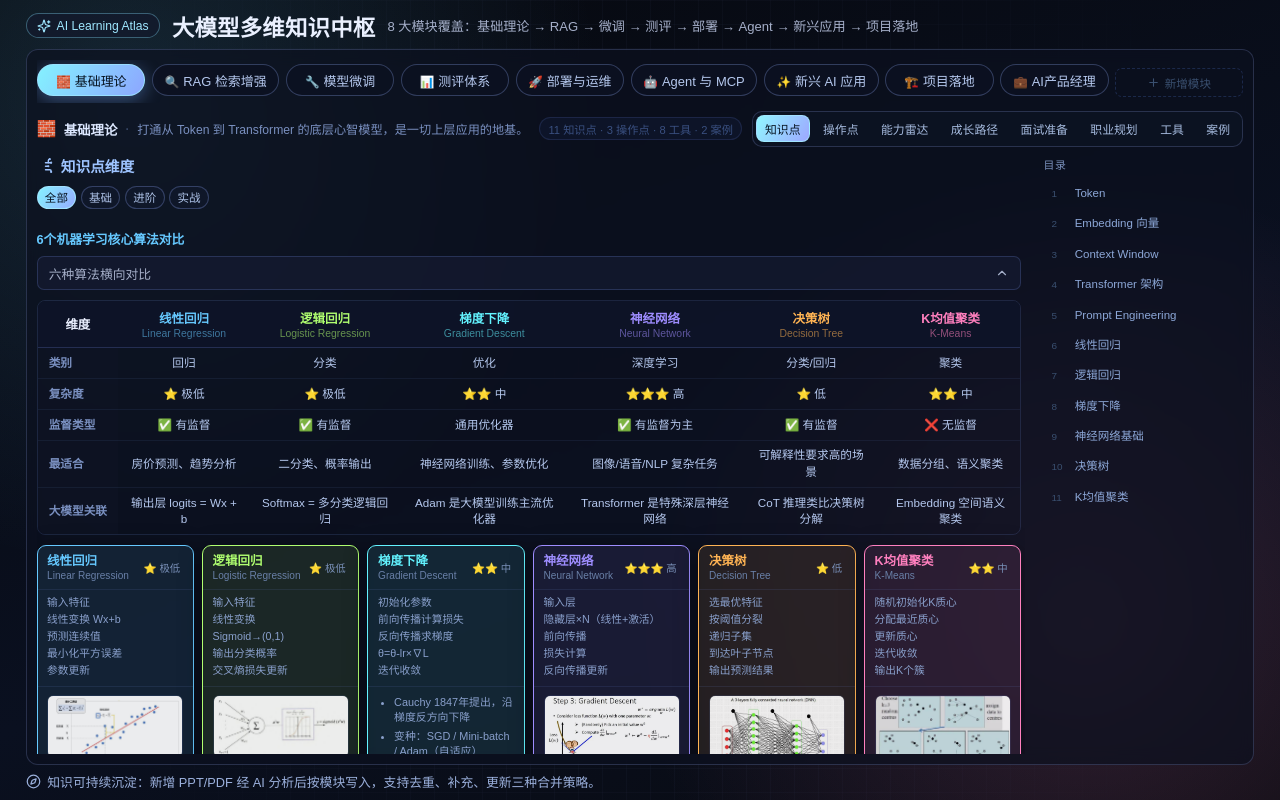
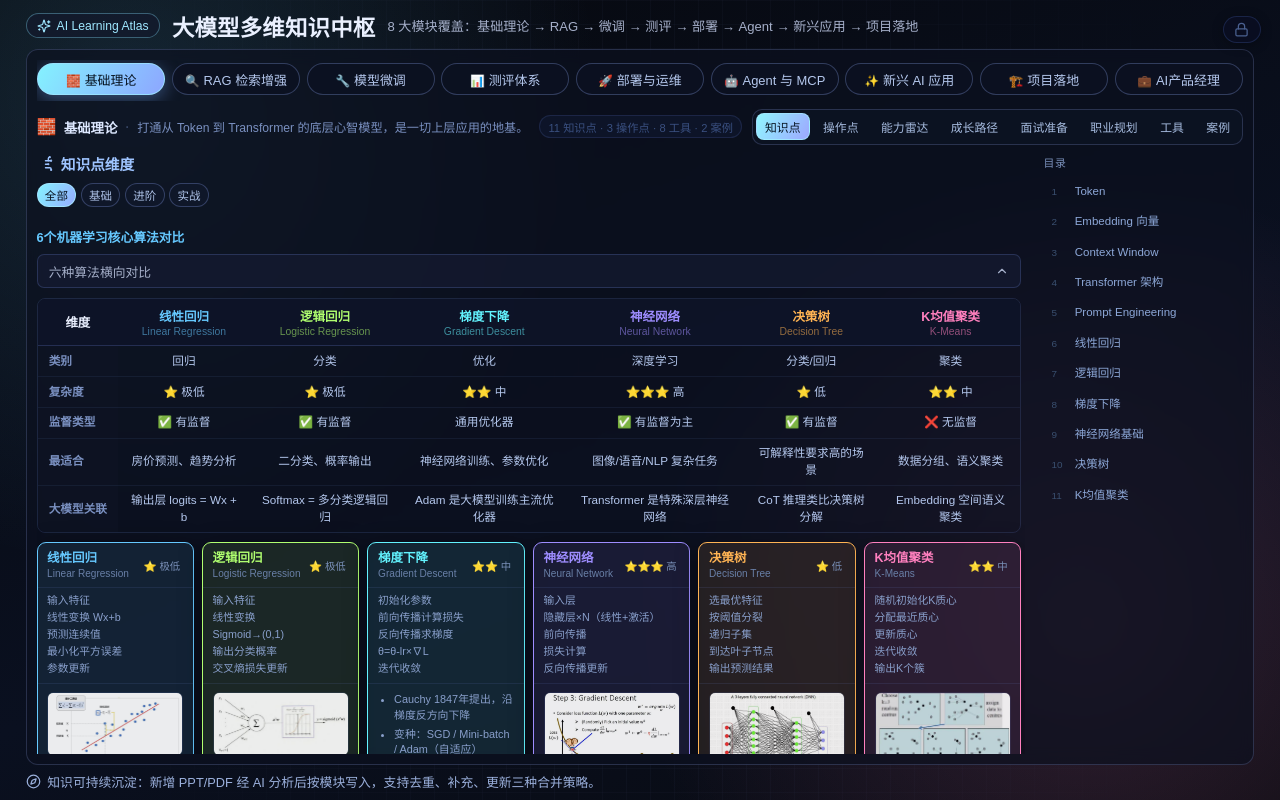
Before and after one commit to kindred-react/aishow, a Next.js app: page / in a window 1280 px wide. Built offline with nearby package versions, Linux system fonts and the light colour scheme.

Commit message:
feat: implement edit mode functionality in KnowledgeBoard with password protection; add edit mode lock button and error handling for note input; enhance globals.css with new styles for edit mode components.

```diff
--- a/src/app/globals.css
+++ b/src/app/globals.css
@@ -2479,3 +2479,43 @@ body {
     rgba(8, 12, 30, 0) 100%
   );
 }
+
+/* ── Edit mode lock button (fixed top-right) ── */
+.edit-mode-lock-btn {
+  position: fixed;
+  top: 1rem;
+  right: 1.2rem;
+  z-index: 200;
+  appearance: none;
+  background: rgba(10, 15, 35, 0.85);
+  border: 1px solid rgba(50, 70, 130, 0.4);
+  border-radius: 20px;
+  color: #4a6090;
+  cursor: pointer;
+  font-size: 0.72rem;
+  padding: 0.3rem 0.65rem;
+  display: flex;
+  align-items: center;
+  gap: 0.3rem;
+  backdrop-filter: blur(8px);
+  transition: color 0.15s, border-color 0.15s, background 0.15s, box-shadow 0.15s;
+  box-shadow: 0 2px 12px rgba(0,0,0,0.3);
+}
+
+.edit-mode-lock-btn:hover {
+  color: #a0c0e0;
+  border-color: rgba(100, 150, 255, 0.5);
+}
+
+.edit-mode-lock-btn.active {
+  background: rgba(30, 60, 120, 0.85);
+  border-color: var(--c-neon);
+  color: var(--c-neon);
+  box-shadow: 0 2px 16px rgba(60, 180, 255, 0.25);
+}
+
+/* ── note-input error state ── */
+.note-input-error {
+  border-color: rgba(240, 80, 80, 0.6) !important;
+  box-shadow: 0 0 0 2px rgba(240, 80, 80, 0.15);
+}
--- a/src/components/KnowledgeBoard.tsx
+++ b/src/components/KnowledgeBoard.tsx
@@ -10,6 +10,9 @@ import {
   Wrench,
   PenLine,
   Trash2,
+  Lock,
+  LockOpen,
+  X,
 } from "lucide-react";
 import { useRef, useMemo, useState, useEffect } from "react";
 import { KnowledgeCard } from "@/components/NoteEditor";
@@ -20,6 +23,7 @@ import { MLAlgorithmCompare } from "@/components/MLAlgorithmCompare";
 import { AgentFrameworkCompare } from "@/components/AgentFrameworkCompare";
 import { InterviewPanel } from "@/components/InterviewPanel";
 import { useContentStore } from "@/lib/useContentStore";
+import { useEditMode } from "@/lib/useEditMode";
 import type { KnowledgeNode, LearningModule } from "@/data/types";
 
 const levelOrder = ["基础", "进阶", "实战"] as const;
@@ -29,6 +33,7 @@ type KnowledgeLevelFilter = "全部" | (typeof levelOrder)[number];
 
 export function KnowledgeBoard() {
   const { mergedModules, deleteNode, addNode, editNode, addModule, deleteModule, editModule, syncStatus, syncMsg } = useContentStore();
+  const { isEditMode, showPrompt, input, setInput, error, requestEdit, submitPassword, cancelPrompt } = useEditMode();
 
   const sortedModules = useMemo(
     () => [...mergedModules].sort((a, b) => (a.order ?? 0) - (b.order ?? 0)),
@@ -147,6 +152,7 @@ export function KnowledgeBoard() {
                 <span className="module-icon">{module.icon}</span>{module.name}
               </button>
               <div className="module-btn-actions">
+                {isEditMode && (<>
                 <button type="button" className="module-action-btn" title="编辑模块"
                   onClick={(e) => { e.stopPropagation(); setModuleModal({ open: true, module }); }}>
                   <PenLine size={11} />
@@ -164,10 +170,11 @@ export function KnowledgeBoard() {
                   }}>
                   <Trash2 size={11} />
                 </button>
+                </>)}
               </div>
             </div>
           ))}
-          <AddModuleButton onClick={() => setModuleModal({ open: true, module: null })} />
+          {isEditMode && <AddModuleButton onClick={() => setModuleModal({ open: true, module: null })} />}
         </nav>
 
         <div className="content-toolbar">
@@ -228,12 +235,12 @@ export function KnowledgeBoard() {
                       rawNode={rawNode}
                       operationSteps={activeModule.operationSteps}
                       onJumpToOp={jumpToOp}
-                      onEdit={(node) => setNodeModal({ open: true, node, moduleId: activeModule.id })}
-                      onDelete={(nodeId) => deleteNode(nodeId)}
+                      onEdit={isEditMode ? (node) => setNodeModal({ open: true, node, moduleId: activeModule.id }) : undefined}
+                      onDelete={isEditMode ? (nodeId) => deleteNode(nodeId) : undefined}
                     />
                   ))}
                 </div>
-                <AddNodeButton onClick={() => setNodeModal({ open: true, node: null, moduleId: activeModule.id })} />
+                {isEditMode && <AddNodeButton onClick={() => setNodeModal({ open: true, node: null, moduleId: activeModule.id })} />}
               </section>
             )}
 
@@ -469,6 +476,49 @@ export function KnowledgeBoard() {
           {syncStatus === "error" && <span className="note-err">✗ {syncMsg}</span>}
         </div>
       )}
+
+      {/* ── Edit mode lock button ── */}
+      <button
+        type="button"
+        className={`edit-mode-lock-btn ${isEditMode ? "active" : ""}`}
+        title={isEditMode ? "退出编辑模式" : "进入编辑模式"}
+        onClick={requestEdit}
+      >
+        {isEditMode ? <LockOpen size={15} /> : <Lock size={15} />}
+        {isEditMode && <span>编辑中</span>}
+      </button>
+
+      {/* ── Password prompt modal ── */}
+      {showPrompt && (
+        <div className="note-overlay" onClick={cancelPrompt}>
+          <div className="note-modal" style={{maxWidth:320}} onClick={e => e.stopPropagation()}>
+            <div className="note-modal-header">
+              <span><Lock size={14}/> 请输入编辑密码</span>
+              <button type="button" className="note-close" onClick={cancelPrompt}><X size={14}/></button>
+            </div>
+            <div className="note-edit-body">
+              <div className="note-field">
+                <input
+                  className={`note-input ${error ? "note-input-error" : ""}`}
+                  type="password"
+                  value={input}
+                  onChange={e => setInput(e.target.value)}
+                  onKeyDown={e => e.key === "Enter" && submitPassword()}
+                  placeholder="请输入密码"
+                  autoFocus
+                />
+                {error && <p style={{color:"#f06060",fontSize:"0.72rem",margin:"0.2rem 0 0"}}>密码错误，请重试</p>}
+              </div>
+            </div>
+            <div className="note-modal-footer">
+              <span />
+              <button type="button" className="note-save-btn note-save-btn-active" onClick={submitPassword}>
+                <LockOpen size={13}/> 进入编辑模式
+              </button>
+            </div>
+          </div>
+        </div>
+      )}
     </main>
   );
 }
--- /dev/null
+++ b/src/lib/useEditMode.ts
@@ -0,0 +1,49 @@
+"use client";
+import { useState, useCallback } from "react";
+
+const EDIT_PASSWORD = "1111";
+
+export function useEditMode() {
+  const [isEditMode, setIsEditMode] = useState(false);
+  const [showPrompt, setShowPrompt] = useState(false);
+  const [input, setInput] = useState("");
+  const [error, setError] = useState(false);
+
+  const requestEdit = useCallback(() => {
+    if (isEditMode) {
+      setIsEditMode(false);
+      return;
+    }
+    setInput("");
+    setError(false);
+    setShowPrompt(true);
+  }, [isEditMode]);
+
+  const submitPassword = useCallback(() => {
+    if (input === EDIT_PASSWORD) {
+      setIsEditMode(true);
+      setShowPrompt(false);
+      setError(false);
+    } else {
+      setError(true);
+      setInput("");
+    }
+  }, [input]);
+
+  const cancelPrompt = useCallback(() => {
+    setShowPrompt(false);
+    setError(false);
+    setInput("");
+  }, []);
+
+  return {
+    isEditMode,
+    showPrompt,
+    input,
+    setInput,
+    error,
+    requestEdit,
+    submitPassword,
+    cancelPrompt,
+  };
+}
```
